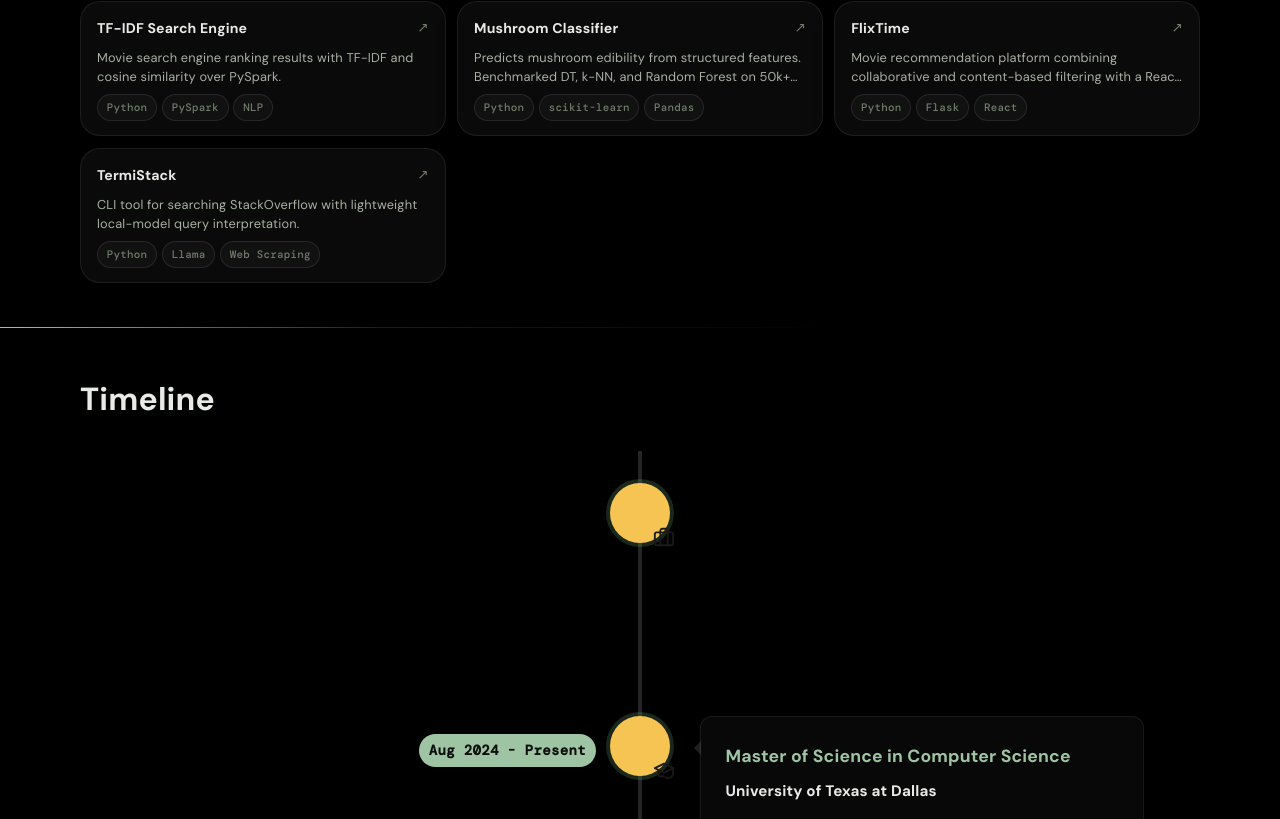
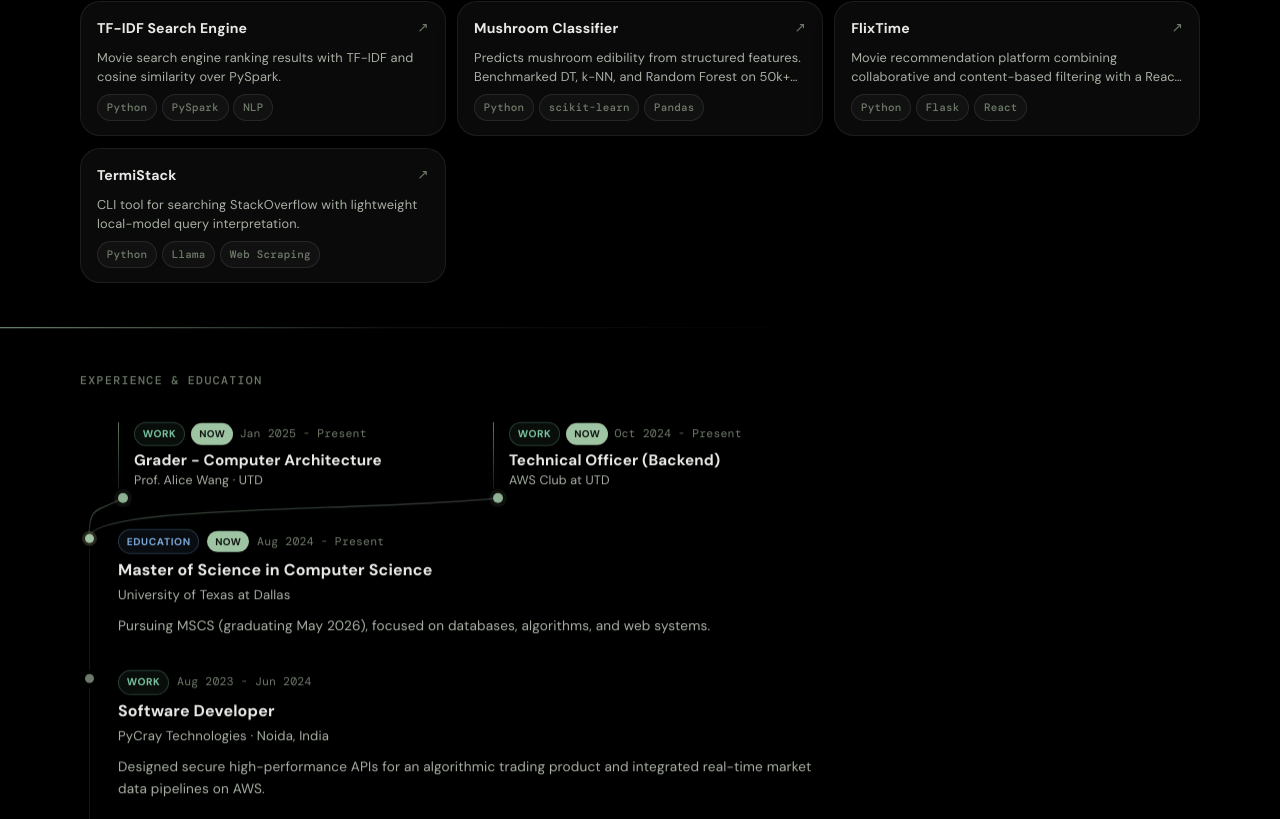
Before and after one commit to Kartik11082/Portfolio, a React (Vite) app: page / in a window 1280 px wide. Shown: the part 1981-2800 px from the top of the page. Built offline with nearby package versions, Linux system fonts and the light colour scheme.

Commit message:
Updated Timeline

```diff
--- a/src/components/Timeline/Timeline.css
+++ b/src/components/Timeline/Timeline.css
@@ -1,70 +1,279 @@
-.timeline-header {
-    font-size: clamp(1.45rem, 4vw, 2rem);
-    margin-bottom: var(--space-4);
+.tl-shell {
+    max-width: 760px;
 }
 
-.vertical-timeline-element-content {
-    background: rgba(255, 255, 255, 0.03) !important;
-    border: 1px solid rgba(255, 255, 255, 0.07);
-    border-radius: 12px !important;
-    box-shadow: var(--shadow-soft) !important;
-    color: var(--text-100) !important;
+.tl-heading {
+    margin: 0 0 1.75rem;
+    color: var(--text-300);
+    font-family: var(--font-mono);
+    font-size: 0.72rem;
+    font-weight: 500;
+    letter-spacing: 0.12em;
+    text-transform: uppercase;
 }
 
-.vertical-timeline-element-content-arrow {
-    border-right: 7px solid rgba(255, 255, 255, 0.12) !important;
+.tl-list {
+    display: flex;
+    flex-direction: column;
 }
 
-.vertical-timeline-element-title {
-    color: var(--accent-gold) !important;
-    font-size: 1.1rem !important;
-    font-weight: 700 !important;
+.tl-group {
+    position: relative;
+    display: flex;
+    flex-direction: column;
 }
 
-.vertical-timeline-element-subtitle {
-    color: var(--text-100) !important;
-    font-size: 0.95rem !important;
-    margin-top: 0.35rem !important;
+.tl-entry,
+.tl-branch-row {
+    position: relative;
+    z-index: 1;
+    display: grid;
+    grid-template-columns: 18px minmax(0, 1fr);
+    gap: 0 1.25rem;
 }
 
-.vertical-timeline-element p {
-    margin-top: 0.6rem !important;
-    font-size: 0.9rem !important;
-    line-height: 1.62 !important;
-    color: var(--text-200) !important;
+.tl-branch-row {
+    margin-bottom: 0.8rem;
+    padding-bottom: 0.65rem;
 }
 
-.vertical-timeline-element-date {
-    color: var(--text-200) !important;
-    opacity: 1 !important;
-    font-size: 0.88rem !important;
-    font-weight: 500 !important;
-    font-family: var(--font-mono) !important;
-    letter-spacing: 0.02em !important;
+.tl-branch-gutter {
+    display: flex;
+    justify-content: center;
 }
 
-.timeline-date-label {
-    display: inline-block;
-    padding: 0.15rem 0;
+.tl-branch-gutter-line {
+    display: none;
 }
 
-.timeline-date-label.is-current {
-    color: #0d0f0e;
-    background: var(--accent-gold);
-    border-radius: 999px;
-    padding: 0.24rem 0.6rem;
-    font-weight: 700;
+.tl-branch-grid {
+    position: relative;
+    display: grid;
+    grid-template-columns: repeat(var(--branch-count), minmax(0, 1fr));
+    gap: 1.75rem;
+    min-width: 0;
+    align-items: end;
+    padding-bottom: 0.9rem;
 }
 
-.vertical-timeline-element-icon {
-    box-shadow: 0 0 0 4px rgba(106, 158, 114, 0.25) !important;
-    display: flex !important;
-    justify-content: center;
+.tl-group-network {
+    position: absolute;
+    inset: 0;
+    width: 100%;
+    height: 100%;
+    overflow: visible;
+    pointer-events: none;
+    z-index: 0;
+    opacity: 0.96;
+}
+
+.tl-group-network path {
+    fill: none;
+    stroke: url(#tl-branch-stroke);
+    stroke-width: 1.4;
+    stroke-linecap: round;
+    stroke-linejoin: round;
+    filter: drop-shadow(0 0 6px rgba(159, 196, 163, 0.08));
+}
+
+.tl-branch-card {
+    position: relative;
+    width: 100%;
+    min-width: 0;
+    z-index: 1;
+    padding: 0.15rem 0 0.15rem 1rem;
+}
+
+.tl-branch-card-current::before {
+    content: "";
+    position: absolute;
+    left: 0;
+    top: 0.15rem;
+    bottom: 0.2rem;
+    width: 1px;
+    border-radius: 999px;
+    background: linear-gradient(180deg, rgba(159, 196, 163, 0.6), rgba(159, 196, 163, 0.12));
+    box-shadow: 0 0 10px rgba(159, 196, 163, 0.12);
+}
+
+.tl-gutter {
+    display: flex;
+    flex-direction: column;
     align-items: center;
 }
 
-.vertical-timeline-element-icon svg {
-    width: 22px !important;
-    height: 22px !important;
-    color: #1a1a1a !important;
+.tl-branch-anchor {
+    position: absolute;
+    left: 0;
+    bottom: -0.72rem;
+    width: 10px;
+    height: 10px;
+    border-radius: 50%;
+    background: rgba(159, 196, 163, 0.9);
+    box-shadow: 0 0 0 4px rgba(159, 196, 163, 0.08);
 }
+
+.tl-dot {
+    width: 9px;
+    height: 9px;
+    margin-top: 0.28rem;
+    border-radius: 50%;
+    background: var(--text-300);
+    flex-shrink: 0;
+}
+
+.tl-dot-active {
+    background: var(--accent-gold);
+    box-shadow: 0 0 0 3px rgba(232, 211, 162, 0.18);
+}
+
+.tl-connector {
+    flex: 1;
+    width: 1px;
+    margin-top: 5px;
+    background: rgba(255, 255, 255, 0.09);
+}
+
+.tl-body {
+    min-width: 0;
+}
+
+.tl-body-spaced {
+    padding-bottom: 2rem;
+}
+
+.tl-meta {
+    display: flex;
+    align-items: center;
+    flex-wrap: wrap;
+    gap: 0.5rem;
+}
+
+.tl-meta-compact {
+    gap: 0.4rem;
+    margin-bottom: 0.15rem;
+}
+
+.tl-tag {
+    padding: 0.15rem 0.48rem;
+    border-radius: 999px;
+    font-size: 0.64rem;
+    font-weight: 700;
+    letter-spacing: 0.06em;
+    text-transform: uppercase;
+}
+
+.tl-tag-work {
+    color: #7bc4a0;
+    border: 1px solid rgba(123, 196, 160, 0.28);
+    background: rgba(123, 196, 160, 0.07);
+}
+
+.tl-tag-education {
+    color: #7ca8d8;
+    border: 1px solid rgba(124, 168, 216, 0.28);
+    background: rgba(124, 168, 216, 0.07);
+}
+
+.tl-now {
+    padding: 0.13rem 0.48rem;
+    border-radius: 999px;
+    color: #0d150f;
+    background: var(--accent-gold);
+    font-size: 0.62rem;
+    font-weight: 700;
+    letter-spacing: 0.05em;
+    text-transform: uppercase;
+}
+
+.tl-date {
+    color: var(--text-300);
+    font-family: var(--font-mono);
+}
+
+.tl-date {
+    font-size: 0.72rem;
+}
+
+.tl-title {
+    margin: 0.4rem 0 0.2rem;
+    color: var(--text-100);
+    font-size: 1rem;
+    font-weight: 700;
+    line-height: 1.3;
+}
+
+.tl-org {
+    margin: 0 0 0.5rem;
+    color: var(--text-200);
+    font-size: 0.82rem;
+}
+
+.tl-summary {
+    margin: 0;
+    color: var(--text-200);
+    font-size: 0.85rem;
+    line-height: 1.65;
+}
+
+.tl-branch-title {
+    margin: 0.3rem 0 0.15rem;
+    color: var(--text-100);
+    font-size: 0.95rem;
+    font-weight: 700;
+    line-height: 1.22;
+    text-wrap: balance;
+}
+
+.tl-branch-org {
+    margin: 0;
+    color: var(--text-200);
+    font-size: 0.78rem;
+    line-height: 1.4;
+}
+
+@media (max-width: 700px) {
+    .tl-shell {
+        max-width: 100%;
+    }
+
+    .tl-branch-grid {
+        gap: 1rem;
+        padding-bottom: 1.75rem;
+    }
+
+    .tl-branch-title {
+        font-size: 0.9rem;
+    }
+}
+
+@media (max-width: 600px) {
+    .tl-branch-row {
+        padding-bottom: 0;
+        margin-bottom: 1rem;
+    }
+
+    .tl-group-network,
+    .tl-branch-gutter-line,
+    .tl-gutter-joined::before {
+        display: none;
+    }
+
+    .tl-branch-grid {
+        grid-template-columns: 1fr;
+        gap: 0.9rem;
+    }
+
+    .tl-branch-grid {
+        padding-bottom: 0;
+    }
+
+    .tl-branch-card:first-of-type,
+    .tl-branch-card:last-of-type {
+        justify-self: stretch;
+    }
+
+    .tl-branch-card {
+        padding: 0.15rem 0 0.15rem 0.9rem;
+    }
+}
--- a/src/components/Timeline/Timeline.jsx
+++ b/src/components/Timeline/Timeline.jsx
@@ -1,88 +1,260 @@
-import { VerticalTimeline, VerticalTimelineElement } from "react-vertical-timeline-component";
-import "react-vertical-timeline-component/style.min.css";
+import { useEffect, useRef, useState } from "react";
 import "./Timeline.css";
 
-const WorkIcon = () => (
-    <svg viewBox="0 0 24 24" fill="none" xmlns="http://www.w3.org/2000/svg">
-        <path d="M20 7H4C2.89543 7 2 7.89543 2 9V19C2 20.1046 2.89543 21 4 21H20C21.1046 21 22 20.1046 22 19V9C22 7.89543 21.1046 7 20 7Z" stroke="currentColor" strokeWidth="2" strokeLinecap="round" strokeLinejoin="round" />
-        <path d="M16 21V5C16 4.46957 15.7893 3.96086 15.4142 3.58579C15.0391 3.21071 14.5304 3 14 3H10C9.46957 3 8.96086 3.21071 8.58579 3.58579C8.21071 3.96086 8 4.46957 8 5V21" stroke="currentColor" strokeWidth="2" strokeLinecap="round" strokeLinejoin="round" />
-    </svg>
-);
-
-const SchoolIcon = () => (
-    <svg viewBox="0 0 24 24" fill="none" xmlns="http://www.w3.org/2000/svg">
-        <path d="M22 10V15C22.0016 16.3197 21.5796 17.6083 20.803 18.6534C20.0264 19.6985 18.9416 20.4382 17.7275 20.7513C16.5133 21.0644 15.242 20.9324 14.12 20.377" stroke="currentColor" strokeWidth="2" strokeLinecap="round" strokeLinejoin="round" />
-        <path d="M22 10L12 5L2 10L12 15L22 10Z" stroke="currentColor" strokeWidth="2" strokeLinecap="round" strokeLinejoin="round" />
-        <path d="M6 12V17C6 17.5304 6.21071 18.0391 6.58579 18.4142C6.96086 18.7893 7.46957 19 8 19H12" stroke="currentColor" strokeWidth="2" strokeLinecap="round" strokeLinejoin="round" />
-    </svg>
-);
-
-const TIMELINE_ITEMS = [
+const TIMELINE_GROUPS = [
+    {
+        entry: {
+            type: "education",
+            title: "Master of Science in Computer Science",
+            org: "University of Texas at Dallas",
+            date: "Aug 2024 - Present",
+            isCurrent: true,
+            summary: "Pursuing MSCS (graduating May 2026), focused on databases, algorithms, and web systems.",
+        },
+        branches: [
+            {
+                type: "work",
+                title: "Grader - Computer Architecture",
+                org: "Prof. Alice Wang · UTD",
+                date: "Jan 2025 - Present",
+                isCurrent: true,
+            },
             {
                 type: "work",
                 title: "Technical Officer (Backend)",
                 org: "AWS Club at UTD",
-        dateLabel: "Oct 1, 2024 - Present",
+                date: "Oct 2024 - Present",
                 isCurrent: true,
-        summary: "Build backend systems for projects used in AWS Club event workflows and technical demonstrations at UTD."
+            },
+        ],
     },
     {
-        type: "education",
-        title: "Master of Science in Computer Science",
-        org: "University of Texas at Dallas",
-        dateLabel: "Aug 2024 - Present",
-        isCurrent: true,
-        summary: "Currently pursuing MSCS with expected graduation in May 2026, focused on databases, algorithms, and web systems."
+        entry: {
+            type: "work",
+            title: "Software Developer",
+            org: "PyCray Technologies · Noida, India",
+            date: "Aug 2023 - Jun 2024",
+            isCurrent: false,
+            summary: "Designed secure high-performance APIs for an algorithmic trading product and integrated real-time market data pipelines on AWS.",
+        },
     },
     {
+        entry: {
             type: "work",
-        title: "Software Developer",
-        org: "PyCray Technologies, Noida, India",
-        dateLabel: "Aug 2023 - Jun 2024",
+            title: "Software Developer Intern",
+            org: "PyCray Technologies · Noida, India",
+            date: "May 2023 - Jul 2023",
             isCurrent: false,
-        summary: "Designed secure high-performance APIs for an algorithmic trading product and integrated real-time market data pipelines on AWS."
+            summary: "Improved production search quality with Elasticsearch and automated operational messaging workflows.",
+        },
     },
     {
-        type: "work",
-        title: "Software Developer Intern",
-        org: "PyCray Technologies, Noida, India",
-        dateLabel: "May 2023 - Jul 2023",
-        isCurrent: false,
-        summary: "Improved production search quality with Elasticsearch and automated operational messaging workflows."
-    },
-    {
+        entry: {
             type: "education",
             title: "Bachelor of Engineering in Computer Science",
             org: "University of Mumbai",
-        dateLabel: "Aug 2019 - May 2023",
+            date: "Aug 2019 - May 2023",
             isCurrent: false,
-        summary: "Built and deployed course and capstone projects including recommendation and computer vision systems."
-    }
+            summary: "Built and deployed course and capstone projects including recommendation and computer vision systems.",
+        },
+    },
 ];
 
+function renderMeta(entry, compact = false) {
+    return (
+        <div className={`tl-meta ${compact ? "tl-meta-compact" : ""}`}>
+            <span className={`tl-tag tl-tag-${entry.type}`}>
+                {entry.type === "work" ? "Work" : "Education"}
+            </span>
+            {entry.isCurrent && <span className="tl-now">Now</span>}
+            <span className="tl-date">{entry.date}</span>
+        </div>
+    );
+}
+
+function renderEntry(entry) {
+    return (
+        <>
+            {renderMeta(entry)}
+            <h3 className="tl-title">{entry.title}</h3>
+            <p className="tl-org">{entry.org}</p>
+            <p className="tl-summary">{entry.summary}</p>
+        </>
+    );
+}
+
+function renderBranch(entry, key) {
+    return (
+        <article className={`tl-branch-card ${entry.isCurrent ? "tl-branch-card-current" : ""}`} key={key}>
+            <span className="tl-branch-anchor" aria-hidden="true" />
+            {renderMeta(entry, true)}
+            <h4 className="tl-branch-title">{entry.title}</h4>
+            <p className="tl-branch-org">{entry.org}</p>
+        </article>
+    );
+}
+
+function renderBranchNetwork(layout) {
+    return (
+        <svg
+            className="tl-group-network"
+            viewBox={`0 0 ${layout.width} ${layout.height}`}
+            preserveAspectRatio="none"
+            aria-hidden="true"
+        >
+            <defs>
+                <linearGradient id="tl-branch-stroke" x1="0%" y1="100%" x2="100%" y2="0%">
+                    <stop offset="0%" stopColor="rgba(159, 196, 163, 0.18)" />
+                    <stop offset="45%" stopColor="rgba(159, 196, 163, 0.34)" />
+                    <stop offset="100%" stopColor="rgba(184, 203, 185, 0.24)" />
+                </linearGradient>
+            </defs>
+            {layout.targets.map((target, index) => {
+                const deltaX = target.x - layout.start.x;
+                const deltaY = layout.start.y - target.y;
+                const controlLift = Math.max(34, deltaY * 0.58);
+                const controlSpread = Math.max(26, deltaX * 0.34);
+                const controlX1 = layout.start.x;
+                const controlY1 = layout.start.y - controlLift;
+                const controlX2 = target.x - controlSpread;
+                const controlY2 = target.y + Math.max(14, controlLift * 0.26);
+
+                return (
+                    <path
+                        key={`curve-${index}`}
+                        d={`M ${layout.start.x} ${layout.start.y} C ${controlX1} ${controlY1}, ${controlX2} ${controlY2}, ${target.x} ${target.y}`}
+                    />
+                );
+            })}
+        </svg>
+    );
+}
+
 function Timeline() {
+    const groupRefs = useRef([]);
+    const frameRef = useRef(null);
+    const [branchLayouts, setBranchLayouts] = useState({});
+
+    useEffect(() => {
+        const measureBranches = () => {
+            const nextLayouts = {};
+
+            groupRefs.current.forEach((groupElement, index) => {
+                if (!groupElement) {
+                    return;
+                }
+
+                const mainDot = groupElement.querySelector(".tl-main-dot");
+                const branchAnchors = Array.from(groupElement.querySelectorAll(".tl-branch-anchor"));
+
+                if (!mainDot || branchAnchors.length === 0) {
+                    return;
+                }
+
+                const groupRect = groupElement.getBoundingClientRect();
+                const dotRect = mainDot.getBoundingClientRect();
+
+                nextLayouts[index] = {
+                    width: groupRect.width,
+                    height: groupRect.height,
+                    start: {
+                        x: dotRect.left - groupRect.left + dotRect.width / 2,
+                        y: dotRect.top - groupRect.top + dotRect.height / 2,
+                    },
+                    targets: branchAnchors.map((anchor) => {
+                        const anchorRect = anchor.getBoundingClientRect();
+
+                        return {
+                            x: anchorRect.left - groupRect.left + anchorRect.width / 2,
+                            y: anchorRect.top - groupRect.top + anchorRect.height / 2,
+                        };
+                    }),
+                };
+            });
+
+            setBranchLayouts(nextLayouts);
+        };
+
+        const scheduleMeasure = () => {
+            if (frameRef.current) {
+                cancelAnimationFrame(frameRef.current);
+            }
+
+            frameRef.current = requestAnimationFrame(measureBranches);
+        };
+
+        scheduleMeasure();
+
+        const resizeObserver = typeof ResizeObserver !== "undefined"
+            ? new ResizeObserver(scheduleMeasure)
+            : null;
+
+        groupRefs.current.forEach((groupElement) => {
+            if (groupElement && resizeObserver) {
+                resizeObserver.observe(groupElement);
+            }
+        });
+
+        window.addEventListener("resize", scheduleMeasure);
+
+        return () => {
+            if (frameRef.current) {
+                cancelAnimationFrame(frameRef.current);
+            }
+
+            window.removeEventListener("resize", scheduleMeasure);
+
+            if (resizeObserver) {
+                resizeObserver.disconnect();
+            }
+        };
+    }, []);
+
     return (
-        <div className="timeline">
-            <h2 className="timeline-header">Timeline</h2>
-            <VerticalTimeline lineColor="rgba(255,255,255,0.14)">
-                {TIMELINE_ITEMS.map((item) => (
-                    <VerticalTimelineElement
-                        key={`${item.title}-${item.dateLabel}`}
-                        className={`vertical-timeline-element--${item.type}`}
-                        date={
-                            <span className={`timeline-date-label ${item.isCurrent ? "is-current" : ""}`}>
-                                {item.dateLabel}
-                            </span>
-                        }
-                        iconStyle={{ background: "#F6C453", color: "#1a1a1a" }}
-                        icon={item.type === "work" ? <WorkIcon /> : <SchoolIcon />}
+        <div className="tl-shell">
+            <h2 className="tl-heading">Experience &amp; Education</h2>
+            <div className="tl-list">
+                {TIMELINE_GROUPS.map((group, index) => {
+                    const hasBranches = Array.isArray(group.branches) && group.branches.length > 0;
+                    const isLast = index === TIMELINE_GROUPS.length - 1;
+
+                    return (
+                        <section
+                            key={group.entry.title}
+                            className={`tl-group ${hasBranches ? "tl-group-branched" : ""}`}
+                            ref={(element) => {
+                                groupRefs.current[index] = element;
+                            }}
                         >
-                        <h3 className="vertical-timeline-element-title">{item.title}</h3>
-                        <h4 className="vertical-timeline-element-subtitle">{item.org}</h4>
-                        <p>{item.summary}</p>
-                    </VerticalTimelineElement>
-                ))}
-            </VerticalTimeline>
+                            {hasBranches && branchLayouts[index] && renderBranchNetwork(branchLayouts[index])}
+
+                            {hasBranches && (
+                                <div className="tl-branch-row">
+                                    <div className="tl-branch-gutter">
+                                        <span className="tl-branch-gutter-line" />
+                                    </div>
+                                    <div
+                                        className="tl-branch-grid"
+                                        style={{ "--branch-count": group.branches.length }}
+                                    >
+                                        {group.branches.map((branch) => renderBranch(branch, branch.title))}
+                                    </div>
+                                </div>
+                            )}
+
+                            <div className="tl-entry">
+                                <div className={`tl-gutter ${hasBranches ? "tl-gutter-joined" : ""}`}>
+                                    <span className={`tl-dot tl-main-dot ${group.entry.isCurrent ? "tl-dot-active" : ""}`} />
+                                    {!isLast && <span className="tl-connector" />}
+                                </div>
+                                <div className={`tl-body ${!isLast ? "tl-body-spaced" : ""}`}>
+                                    {renderEntry(group.entry)}
+                                </div>
+                            </div>
+                        </section>
+                    );
+                })}
+            </div>
         </div>
     );
 }
```
Also changed, not shown: 1 other file (tests, documents, lock files or other folders). Lines whose indentation alone changed are shown as unchanged.
